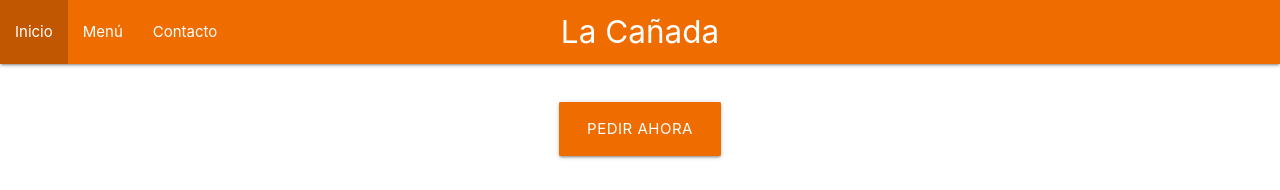
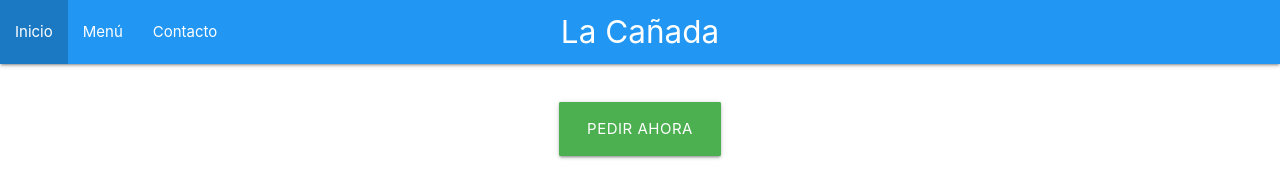
Before and after one commit to Sol-G-R/github-testing, a plain HTML site: page index.html in a window 1280 px wide. Shown: the top 190 px of the page. Drawn offline with nearby package versions, Linux system fonts and the light colour scheme.

Commit message:
Update index.html

```diff
--- a/index.html
+++ b/index.html
@@ -24,7 +24,7 @@
 <body>
     <div id="inicio" class="navbar-fixed">
         <nav>
-            <div class="nav-wrapper orange darken-3">
+            <div class="nav-wrapper blue">
             <a href="#!" class="brand-logo center">La Cañada</a>
             <ul class="left hide-on-med-and-down">
                 <li class="active"><a href="#">Inicio</a></li>
@@ -39,7 +39,7 @@
         <br>
         <div class="section">
             <div class="center-align">
-                 <a class="btn-large waves-effect waves-light pulse orange darken-3" href="#">Pedir ahora</a>
+                 <a class="btn-large waves-effect waves-light pulse green" href="#">Pedir ahora</a>
             </div>
         </div>
 
```
